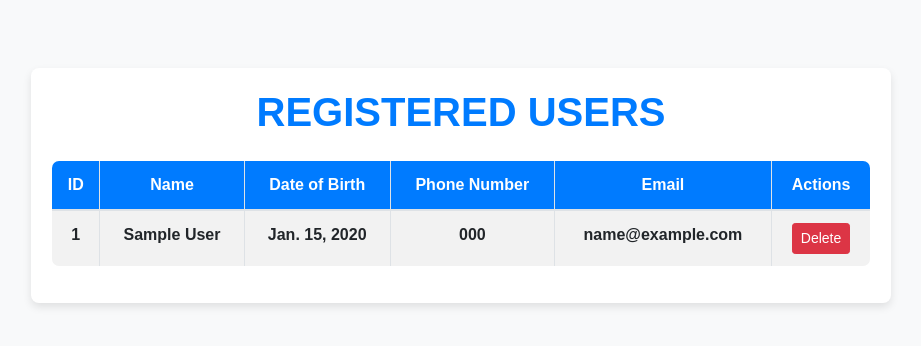
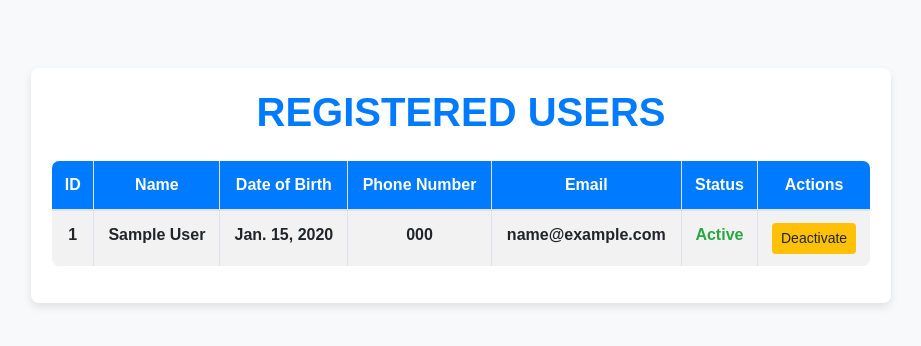
Before and after one commit to Jeeljpaul/miniproject-ornalux, a Django app: page /view_registered_users/ in a window 1280 px wide. Shown: the top 346 px of the page, without its empty margins (179-1100 px from the left). Run offline with Django 5.2, Linux system fonts and the light colour scheme; tables that the repository leaves empty hold one stand-in row (values such as "Sample post"); some libraries are stand-ins or nearby versions.

Commit message:
session  added and modified registered users page

```diff
--- a/jewelryapp/templates/admin/view_registered_users.html
+++ b/jewelryapp/templates/admin/view_registered_users.html
@@ -92,6 +92,7 @@
                         <th>Date of Birth</th>
                         <th>Phone Number</th>
                         <th>Email</th>
+                        <th>Status</th>
                         <th>Actions</th>
                     </tr>
                 </thead>
@@ -104,12 +105,26 @@
                         <td>{{ user.phone }}</td>
                         <td>{{ user.login.email }}</td>
                         <td>
-                            <a href="{% url 'delete_user' user.user_id %}" class="btn btn-danger btn-sm">Delete</a>
+                            {% if user.status %}
+                                <span class="text-success">Active</span>
+                            {% else %}
+                                <span class="text-danger">Inactive</span>
+                            {% endif %}
+                        </td>
+                        <td>
+                            <form method="POST" action="{% url 'toggle_user_status' user.user_id %}">
+                                {% csrf_token %}
+                                {% if user.status %}
+                                    <button type="submit" name="action" value="deactivate" class="btn btn-warning btn-sm">Deactivate</button>
+                                {% else %}
+                                    <button type="submit" name="action" value="activate" class="btn btn-success btn-sm">Activate</button>
+                                {% endif %}
+                            </form>
                         </td>
                     </tr>
                     {% empty %}
                     <tr>
-                        <td colspan="6" class="no-users">No users found</td>
+                        <td colspan="7" class="no-users">No users found</td>
                     </tr>
                     {% endfor %}
                 </tbody>
--- a/jewelryapp/urls.py
+++ b/jewelryapp/urls.py
@@ -26,15 +26,14 @@ urlpatterns = [
     path('product/<int:product_id>/toggle_status/', views.toggle_product_status, name='toggle_product_status'),
     path('product/<int:product_id>/update/', views.update_product, name='update_product'),
 
-    path('view_registered_users/', views.view_registered_users,),
-    path('delete_user/<int:user_id>/', views.delete_user, name='delete_user'),
+    path('view_registered_users/', views.view_registered_users, name='view_registered_users'),
+    path('toggle_user_status/<int:user_id>/', views.toggle_user_status, name='toggle_user_status'),
 
     path('add_staff/', views.add_staff, name='add_staff'),
     path('view_staff/', views.view_staff, name='view_staff'),
     path('update_staff/<int:staff_id>/', views.update_staff, name='update_staff'),
     path('staff/delete/<int:staff_id>/', views.delete_staff, name='delete_staff'),
 
-    path('add_category',views.add_category, name='add_category'),
 
 ]
 if settings.DEBUG:
--- a/jewelryapp/views.py
+++ b/jewelryapp/views.py
@@ -131,9 +131,11 @@ def login(request):
             if email == 'admin123@gmail.com':  # Assuming admin email is known
                 # Admin login success
                 request.session['user_type'] = 'admin'
-                request.session['user_id'] = admin.login_id
+                request.session['login_id'] = admin.login_id  # Store login_id in session
                 request.session['email'] = admin.email
                 request.session['name'] = 'Admin'  # Static name for admin
+                   # Increment login count and update login timestamp
+                admin.login()  # Call the method to update login info
                 return redirect('/adminhome/')  # Redirect to admin home page
         except Tbl_login.DoesNotExist:
             pass
@@ -143,9 +145,14 @@ def login(request):
             staff = Tbl_staff.objects.get(login__email=email, login__password=password)
             # Staff login success
             request.session['user_type'] = 'staff'
+            request.session['login_id'] = staff.login.login_id  # Store login_id in session
             request.session['staff_id'] = staff.staff_id
             request.session['email'] = staff.login.email
             request.session['name'] = staff.name  # Fetch the staff's name
+
+            # Increment login count and update login timestamp for staff
+            staff.login.login()  # Increment login count for staff's login
+
             return redirect('/staff_home/')  # Redirect to staff dashboard
         except Tbl_staff.DoesNotExist:
             pass
@@ -157,11 +164,14 @@ def login(request):
             user = Tbl_user.objects.get(login_id=user_login.login_id)
             # Regular user login success
             request.session['user_type'] = 'user'
-            request.session['user_id'] = user_login.login_id
+            request.session['login_id'] = user_login.login_id  # Store login_id in session
+            request.session['user_id'] = user.user_id  # User-specific ID
             request.session['email'] = user_login.email
             request.session['name'] = user.name  # Fetch the user's name
-            print(f"User found: {user.email}")
-            print(f"Login ID: {user.login_id}")
+              # Increment login count and update login timestamp
+            user_login.login()  # Call the method to update login info
+
+
             return redirect('/base_home/')  # Redirect to user dashboard
         except (Tbl_login.DoesNotExist, Tbl_user.DoesNotExist):
             messages.error(request, 'Invalid email or password')
@@ -239,9 +249,27 @@ def reset_password(request, token):
 
 
 # admin views.py--------------------------------------------------------------------------------------------
+from django.utils.decorators import decorator_from_middleware
+from django.middleware.cache import CacheMiddleware
+from django.shortcuts import render, redirect
+from django.contrib import messages
 
+@decorator_from_middleware(CacheMiddleware)
 def adminhome(request):
-    return render(request, 'admin/adminhome.html')
+    # Check if the user is logged in and is an admin
+    if not request.session.get('user_type') == 'admin':
+        # If not an admin, redirect to the login page
+        messages.error(request, 'You need to log in as admin to access the admin dashboard.')
+        # Redirect to login page
+        response = redirect('/login/')
+    else:
+        # If admin, allow access to the admin dashboard
+        response = render(request, 'admin/adminhome.html')
+
+    # Set Cache-Control headers to prevent caching of the page
+    response['Cache-Control'] = 'no-store, no-cache, must-revalidate, max-age=0'
+    return response
+
 
 
 def add_product(request):
@@ -376,15 +404,27 @@ def view_registered_users(request):
     return render(request, 'admin/view_registered_users.html', {'users': users})
 
 
-def delete_user(request, user_id):
-    user = get_object_or_404(Tbl_user, user_id=user_id)
+from django.shortcuts import redirect, get_object_or_404
+from django.urls import reverse
+from django.contrib import messages
+from .models import Tbl_user, Tbl_login
 
-    if request.method == 'POST':  # Check if the form was submitted
-        user.delete()
-        return redirect('view_registered_users')  # Redirect back to the users list
+def toggle_user_status(request, user_id):
+    if request.method == 'POST':
+        user = get_object_or_404(Tbl_user, user_id=user_id)
+        action = request.POST.get('action')
 
-    return render(request, 'confirm_delete_user.html', {'user': user})
+        if action == 'deactivate':
+            user.status = False
+            user.login.status = False
+        elif action == 'activate':
+            user.status = True
+            user.login.status = True
 
+        user.login.save()
+        user.save()
+
+    return redirect(reverse('view_registered_users'))
 
  #---------------------------------------------------------------
 from .forms import StaffForm
@@ -451,13 +491,10 @@ def delete_staff(request, staff_id):
 
     return render(request, 'confirm_delete.html', {'staff': staff})
 
-
-#staff viws.py-------------------------------------------------------------------------------------------------
-
 def staffhome(request):
     return render(request, 'staffhome.html')
 
-
+#staff views.py-------------------------------------------------------------------------------------------------
 
 from django.shortcuts import render, redirect
 from .models import Product
@@ -510,27 +547,3 @@ def update_p(request, product_id):
         form = ProductForm(instance=product)
 
     return render(request, 'admin/update_p.html', {'form': form, 'product': product})
-
-
-
-from django.shortcuts import render, redirect
-
-
-def add_category(request):
-    if request.method == 'POST':
-        category_name = request.POST.get('name')
-
-        # Collect the dynamic fields
-        field_names = request.POST.getlist('field_names[]')
-        field_types = request.POST.getlist('field_types[]')
-
-        fields = {}
-        for name, ftype in zip(field_names, field_types):
-            fields[name] = ftype
-
-        # Save the category with its fields
-        Category.objects.create(name=category_name, fields=fields)
-
-        return redirect('add_p')  # Redirect after saving
-
-    return render(request, 'admin/add_cat.html')
```
